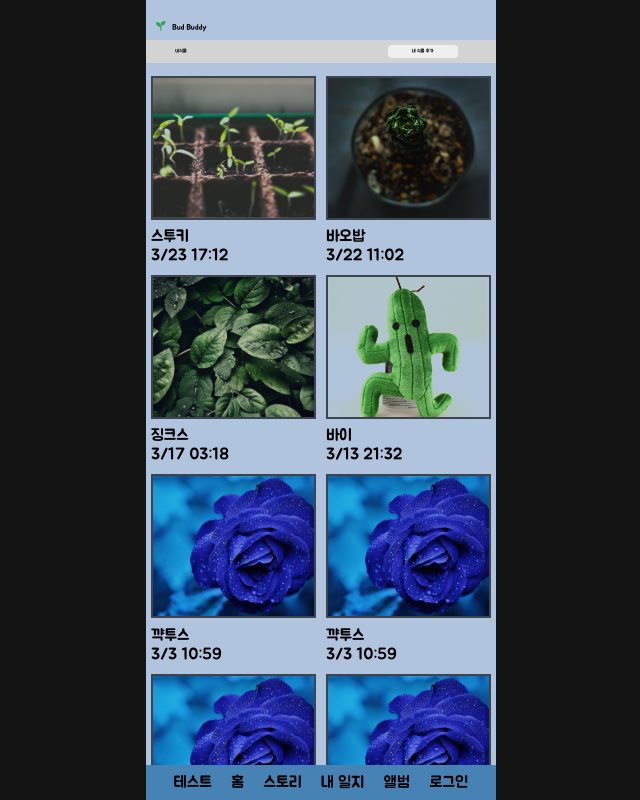
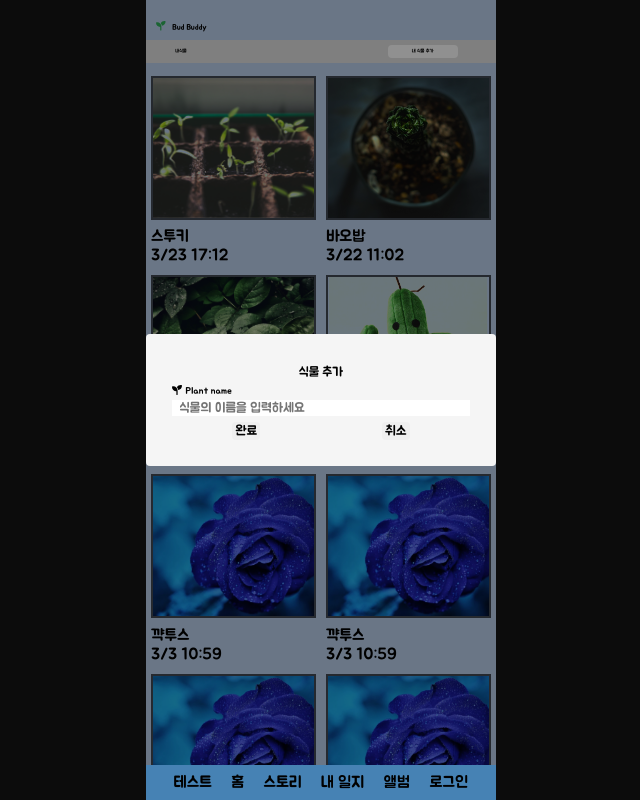
Before and after one commit to codestates/budbuddy, a React (Create React App) app in the folder client/: page /daily in a window 1280 px wide. Both pictures are taken after a click on the button "내 식물 추가". Shown: the top 800 px of the page, without its empty margins (319-959 px from the left). Built offline with nearby package versions, Linux system fonts and the light colour scheme.

Commit message:
Feat: 내 일지페이지 식물 추가 css 작성

```diff
--- /dev/null
+++ b/client/src/components/PlantAddDialog.js
@@ -0,0 +1,176 @@
+import React, { useRef, useEffect } from "react";
+import styled from "styled-components";
+import { FontAwesomeIcon } from "@fortawesome/react-fontawesome";
+import { faSeedling } from "@fortawesome/free-solid-svg-icons";
+
+const Layout = styled.div`
+  display: flex;
+  flex-direction: column;
+
+  width: 100%;
+  height: 100%;
+
+  position: absolute;
+  text-align: center;
+  top: 50%;
+  left: 50%;
+
+  transform: translate(-50%, -50%);
+
+  .background {
+    min-height: 100vh;
+    display: flex;
+    flex-direction: column;
+    justify-content: center;
+    align-items: center;
+  }
+
+  .popup {
+    border-radius: ${(props) => props.theme.borderRadius};
+    width: ${(props) => props.theme.webWidth};
+    padding: 2%;
+    background-color: #f5f5f5;
+    box-sizing: border-box;
+    z-index: 2;
+    opacity: 0;
+    position: relative;
+    transition: all 0.15s ease-in-out;
+    top: 10px;
+  }
+
+  .popup.active {
+    opacity: 1;
+    top: 0;
+  }
+
+  .popup .title {
+    margin: 5px 0px;
+  }
+
+  .popup .desc {
+    color: #222;
+  }
+
+  .popup .trans {
+    position: relative;
+    top: 10px;
+    opacity: 0;
+  }
+  .popup.active .trans {
+    top: 0px;
+    opacity: 1;
+    transition: all 0.2s ease-in-out;
+  }
+  .open {
+    margin-top: 3rem;
+  }
+`;
+
+const FormLayout = styled.form`
+  display: flex;
+  flex-direction: column;
+  text-align: center;
+  .title {
+    font-size: 0.8rem;
+    align-self: center;
+  }
+  .budname {
+    font-size: 0.6rem;
+    align-self: start;
+    display: flex;
+    flex-direction: row;
+
+    > .icon {
+      font-size: 10px;
+      margin-right: 4px;
+    }
+  }
+  .desc-photo {
+    font-size: 0.6rem;
+    align-self: start;
+  }
+  .input-bud {
+    border: none;
+    margin: 3px 0;
+    padding-left: 0.5rem;
+  }
+
+  .btn-wrapper {
+    display: flex;
+    justify-content: space-around;
+    margin-top: 3px;
+  }
+
+  .btn {
+    margin: 0;
+    border: none;
+    outline: none;
+    border-radius: ${(props) => props.theme.borderRadius};
+    cursor: pointer;
+    padding: 1px 3px;
+    margin: 0;
+  }
+
+  .open:hover {
+    color: snow;
+    background-color: ${(props) => props.theme.hoverColor};
+  }
+  .close:hover {
+    color: snow;
+    background-color: IndianRed;
+  }
+`;
+
+//closeFn requied이기 때문에 디폴트 값을 안넣음
+const PlantAddDialog = ({ open = false, closeFn, apiFn = "" }) => {
+  const popRef = useRef(null);
+  const backRef = useRef(null);
+
+  useEffect(() => {
+    if (open) {
+      popRef.current.className = "popup active";
+      backRef.current.style.backgroundColor = `rgb(0, 0, 0, 0.4)`;
+    }
+  }, [open]);
+
+  function resisterBud(e) {
+    e.preventDefault();
+    if (typeof apiFn === "function") {
+      console.log(e.target.budname.value);
+      apiFn();
+    }
+    ClosePopup();
+  }
+
+  function ClosePopup() {
+    closeFn(false);
+    popRef.current.className = "popup";
+  }
+
+  return (
+    <Layout name="plant">
+      <div ref={backRef} className="background">
+        <div ref={popRef} className={`popup`}>
+          <FormLayout onSubmit={resisterBud}>
+            <div className="title trans">식물 추가</div>
+            <div className="budname trans">
+              <FontAwesomeIcon className="icon" icon={faSeedling} />
+              <div className="text">Plant name</div>
+            </div>
+            <input className="input-bud trans" placeholder="식물의 이름을 입력하세요" name="budname" />
+            <div className="btn-wrapper trans">
+              <button className="open btn trans" type="submit">
+                완료
+              </button>
+              <button className="close btn trans" onClick={ClosePopup}>
+                취소
+              </button>
+            </div>
+          </FormLayout>
+        </div>
+      </div>
+    </Layout>
+  );
+};
+
+export default PlantAddDialog;
--- a/client/src/components/TabBtnOne.js
+++ b/client/src/components/TabBtnOne.js
@@ -42,13 +42,21 @@ export const Layout = styled.div`
   }
 `;
 
-const TabBtnOne = ({ className = "", tabName, btnName }) => {
+const TabBtnOne = ({ className = "", tabName, btnName, fn }) => {
+  function clickExcute() {
+    if (typeof fn === "function") {
+      fn();
+    }
+  }
+
   return (
     <Layout>
       <div className={`shell ${className}`}>
         <div className="tab">
           <button className="leftcap">{tabName}</button>
-          <button className="rightcap">{btnName}</button>
+          <button className="rightcap" onClick={clickExcute}>
+            {btnName}
+          </button>
         </div>
       </div>
     </Layout>
--- a/client/src/pages/Daily.js
+++ b/client/src/pages/Daily.js
@@ -1,9 +1,10 @@
-import React from "react";
+import React, { useState } from "react";
 import styled from "styled-components";
 import { budDummy } from "../utils/dummy";
 import Logo from "../components/Logo";
 import TabBtnOne from "../components/TabBtnOne";
 import Bud from "../components/Bud";
+import PlantAddDialog from "../components/PlantAddDialog";
 
 const Layout = styled.div`
   .logo {
@@ -26,18 +27,27 @@ const BudLayout = styled.div`
 `;
 
 //식물 추가 탭
-//카드 컴포넌트
-//<Logo />
 const Daily = () => {
+  const [isDialog, setDialog] = useState(false);
+
+  function openDialog() {
+    setDialog(true);
+  }
+
+  function registerBud() {
+    console.log("API 호출 코드 작성란");
+  }
+
   return (
     <Layout>
       <Logo className="logo" />
-      <TabBtnOne className="TabBtnOne" tabName="내식물" btnName="내 식물 추가" />
+      <TabBtnOne className="TabBtnOne" tabName="내식물" btnName="내 식물 추가" fn={openDialog} />
       <BudLayout>
         {budDummy.map((v, i) => {
           return <Bud key={i} src={v.src} budName={v.budName} date={v.date} />;
         })}
       </BudLayout>
+      {isDialog ? <PlantAddDialog open={isDialog} closeFn={setDialog} apiFn={registerBud} /> : null}
     </Layout>
   );
 };
--- a/client/src/pages/Login.js
+++ b/client/src/pages/Login.js
@@ -1,7 +1,6 @@
-import React, { useState } from "react";
+import React from "react";
 import styled from "styled-components";
 import { SocialWrapper } from "../styles/pages/LoginStyled";
-import { makeModal } from "../utils/errExeption";
 import { proverbs } from "../utils/dummy";
 import TextOnImg from "../components/TextOnImg";
 import Hr from "../components/Hr";
@@ -19,11 +18,8 @@ const Layout = styled.div`
 `;
 
 function Login() {
-  const [modalCode, setModalCode] = useState(0);
-
   return (
     <Layout>
-      {makeModal(modalCode)}
       <TextOnImg texts={proverbs} />
       <Hr t={5} b={1} width={90} />
       <div className="loginText">로그인</div>
--- a/client/src/pages/Test.js
+++ b/client/src/pages/Test.js
@@ -1,8 +1,7 @@
 import React from "react";
+import styled from "styled-components";
+export const Layout = styled.div``;
 
-import styled from "styled-components";
-
-const Layout = styled.div``;
 const Test = () => {
   return <Layout></Layout>;
 };
```
